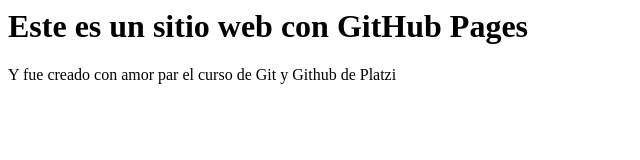
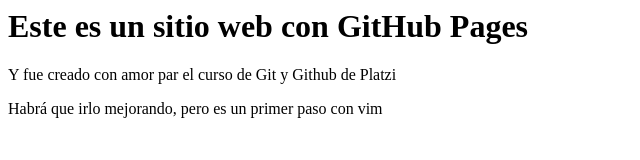
Before and after one commit to rubendom-2020/rubendom-2020, a plain HTML site: page index.html in a window 1280 px wide. Shown: the whole page, without its empty margins (0-640 px from the left). Drawn offline with Linux system fonts and the light colour scheme.

Commit message:
añadido primer paso

```diff
--- a/index.html
+++ b/index.html
@@ -1,2 +1,4 @@
 <h1>Este es un sitio web con GitHub Pages</h1>
 <p>Y fue creado con amor par el curso de Git y Github de Platzi</p>
+
+<p>Habrá que irlo mejorando, pero es un primer paso con vim</p>
```
